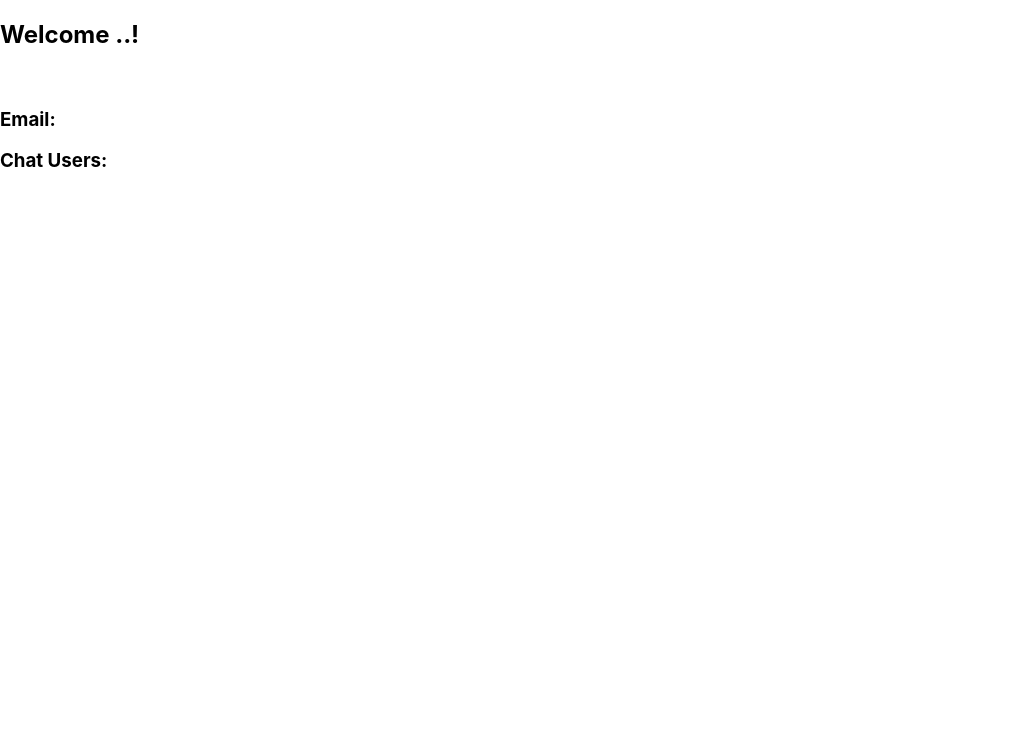
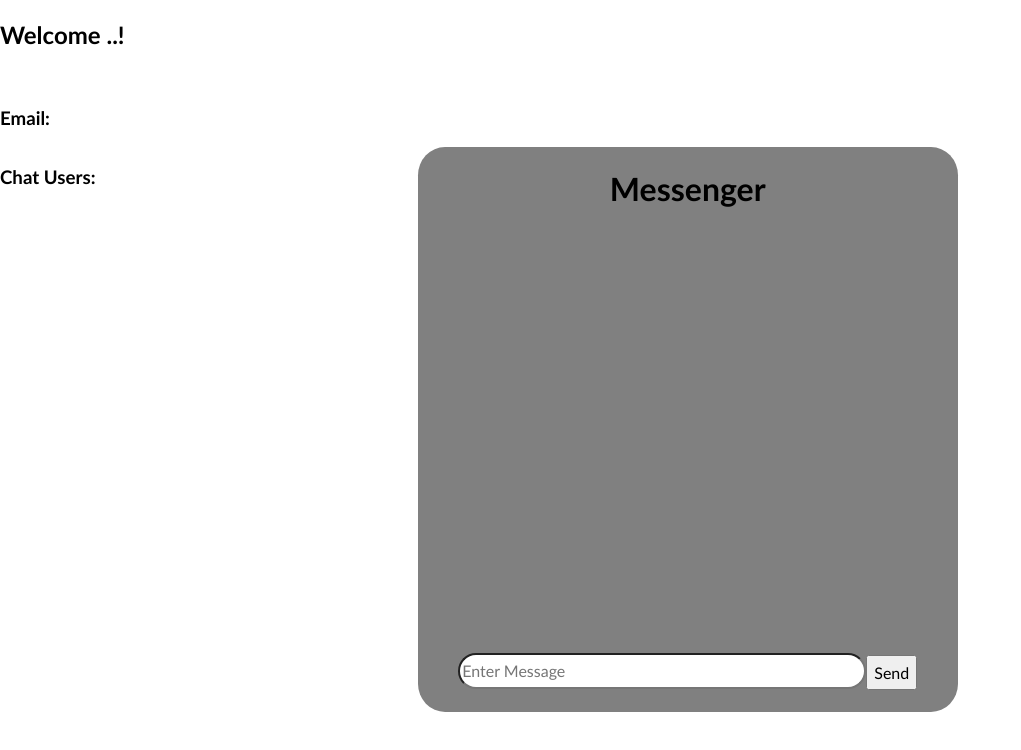
Before and after one commit to Mustafa-ilahi/Chat-App-React, a React (Create React App) app: page /chat in a window 1280 px wide. Shown: the top 750 px of the page, without its empty margins (0-1021 px from the left). Built offline with nearby package versions, Linux system fonts and the light colour scheme.

Commit message:
create-chatbox

```diff
--- a/src/containers/Chat/index.js
+++ b/src/containers/Chat/index.js
@@ -19,7 +19,7 @@ class Chat extends Component{
                     <img src={user.profile} />
                     <h3>Email: {user.email}</h3>
                 </div>
-                <div>
+                <div className="mainDiv">
                     <div>
                         <h3>Chat Users:</h3>
                         <ul>
@@ -27,6 +27,13 @@ class Chat extends Component{
                                 return v.uid !== user.uid && <li key={i}><img src={v.profile} alt="" width="20" /> {v.name} <button>Chat</button></li>
                                 }) }
                         </ul>
+                    </div>
+                    <div className="chatBox">
+                        <h1>Messenger</h1>
+                        <div className="messageInput">
+                        <input type="text" placeholder="Enter Message"/>
+                        <button className="sendBtn">Send</button>
+                        </div>
                     </div>
                 </div>
             </div>
--- a/src/containers/Chat/style.css
+++ b/src/containers/Chat/style.css
@@ -0,0 +1,42 @@
+*{
+    font-family:'Gill Sans', 'Gill Sans MT', Calibri, 'Trebuchet MS', sans-serif;
+}
+.mainDiv{
+    display: flex;
+    flex-wrap: wrap;
+}
+
+.chatBox{
+    width: 540px ;
+    height: 565px;
+    background-color: gray;
+    margin: 0 auto;
+    border-radius: 5%;
+    text-align: center;
+    overflow-y: scroll;
+    overflow-x: hidden;
+}
+
+input{
+    width: 400px;
+    height: 30px;
+    border-radius: 20px;
+    font-size: 16px;
+    font-weight: lighter;
+}
+
+.messageInput{
+    position: relative;
+    top: 75%;
+}
+
+.sendBtn{
+    height: 35px;
+    font-size: 16px;
+    position: relative;
+    top: 2px;
+}
+
+.sendBtn:hover{
+    cursor: pointer;
+}
--- a/src/containers/Home/style.css
+++ b/src/containers/Home/style.css
@@ -0,0 +1,3 @@
+*{
+    font-family:'Gill Sans', 'Gill Sans MT', Calibri, 'Trebuchet MS', sans-serif;
+}
```
